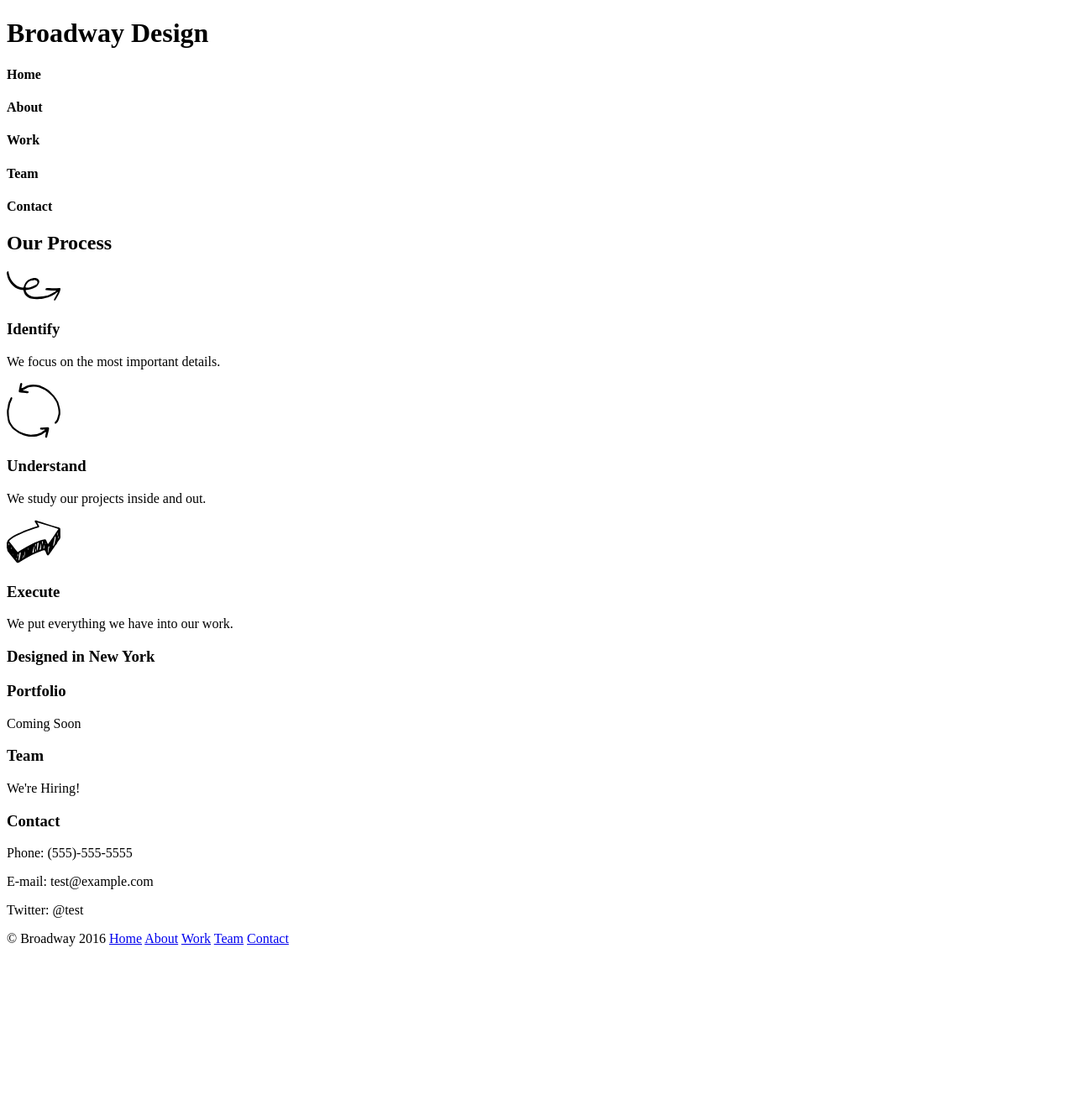
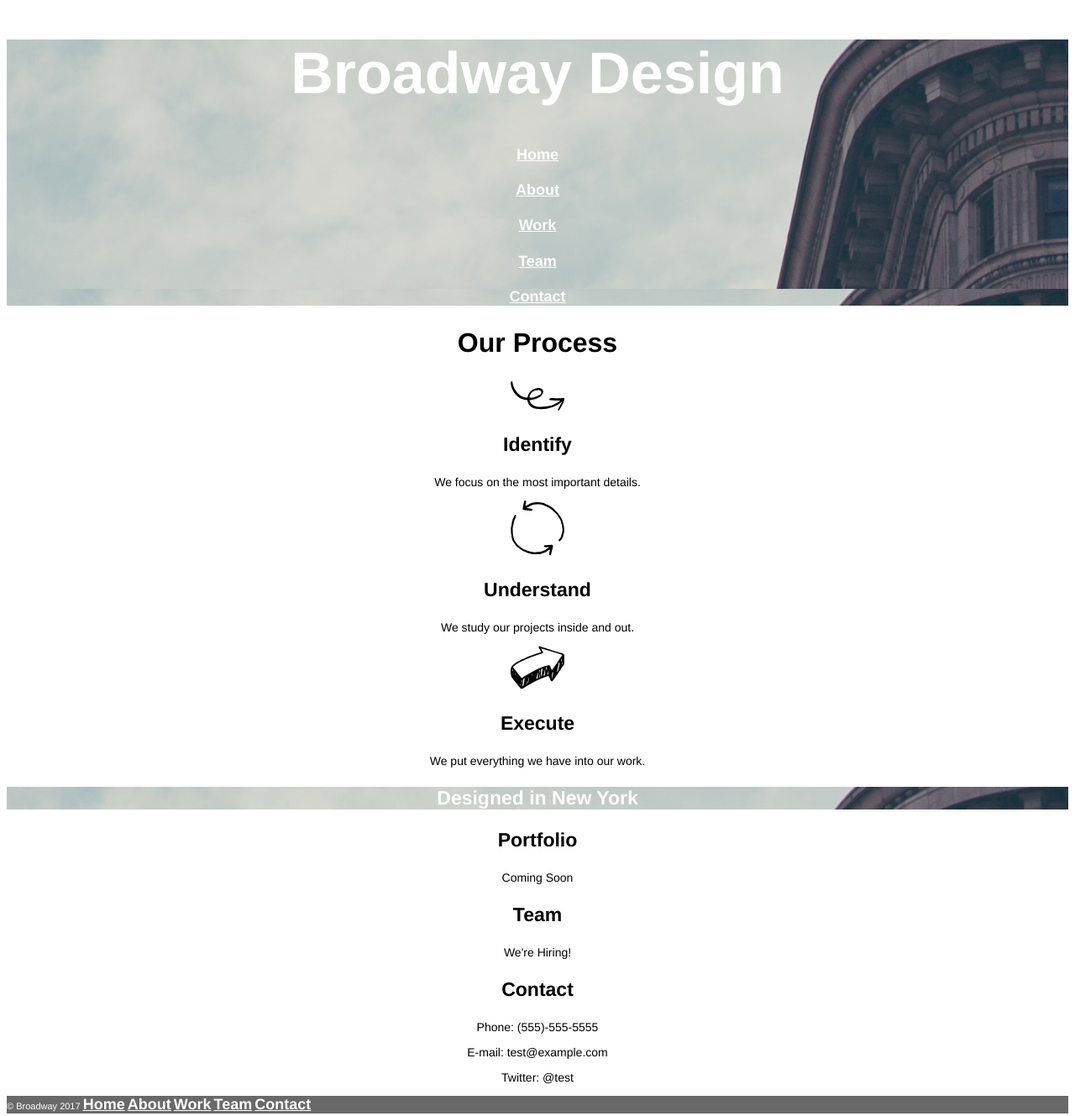
Before and after one commit to xtvwerf/Broadway, a plain HTML site: page index.html in a window 1280 px wide. Shown: the whole page at 84% size. Before the commit the page ends 1135 px from the top, so only its background shows below. Drawn offline with Linux system fonts and the light colour scheme.

Commit message:
finished

```diff
--- a/index.html
+++ b/index.html
@@ -8,11 +8,11 @@
   <body>
     <div id="top">
       <h1>Broadway Design</h1>
-        <h4 class="nav">Home</h4>
-        <h4 class="nav">About</h4>
-        <h4 class="nav">Work</h4>
-        <h4 class="nav">Team</h4>
-        <h4 class="nav">Contact</h4>
+        <h4><a class="nav" href="#top">Home</a></h4>
+        <h4><a class="nav" href="#top">About</a></h4>
+        <h4><a class="nav" href="#top">Work</a></h4>
+        <h4><a class="nav" href="#top">Team</a></h4>
+        <h4><a class="nav" href="#top">Contact</a></h4>
     </div>
     <div id="process">
       <h2>Our Process</h2>
@@ -36,9 +36,10 @@
       <p>E-mail: test@example.com</p>
       <p>Twitter: @test</p>
     <div id="footnote">
-      <nav>&copy; Broadway 2016 <a class="nav" href="#top">Home</a>
+      <nav>&copy; Broadway 2017 <a class="nav" href="#top">Home</a>
         <a class="nav" href="#top">About</a> <a class="nav" href="#top">Work</a>
         <a class="nav" href="#top">Team</a> <a class="nav" href="#top">Contact</a>
       </nav>
+    </div>
   </body>
 </html>
--- a/resources/css/style.css
+++ b/resources/css/style.css
@@ -0,0 +1,56 @@
+html {
+  text-align: center;
+  font-family: Helvetica;
+}
+
+
+#top {
+  background-image: url(../images/building.png);
+}
+
+
+h1 {
+  font-size: 70px;
+  font-weight: bold;
+  color: white;
+}
+
+
+.nav {
+  font-size: 18px;
+  color: white;
+  font-weight: bold;
+}
+
+
+h2 {
+  font-size: 32px;
+  font-weight: bold;
+}
+
+
+h3 {
+  font-size: 23px;
+  font-weight: bold;
+}
+
+
+p {
+  font-size: 14px;
+}
+
+
+.designed {
+  font-size: 23px;
+  font-weight: bold;
+  color: white;
+  background-image: url(../images/building.png);
+}
+
+
+#footnote {
+  text-align: left;
+  background-color: dimgray;
+  color: white;
+  font-size: 11px;
+}
```
